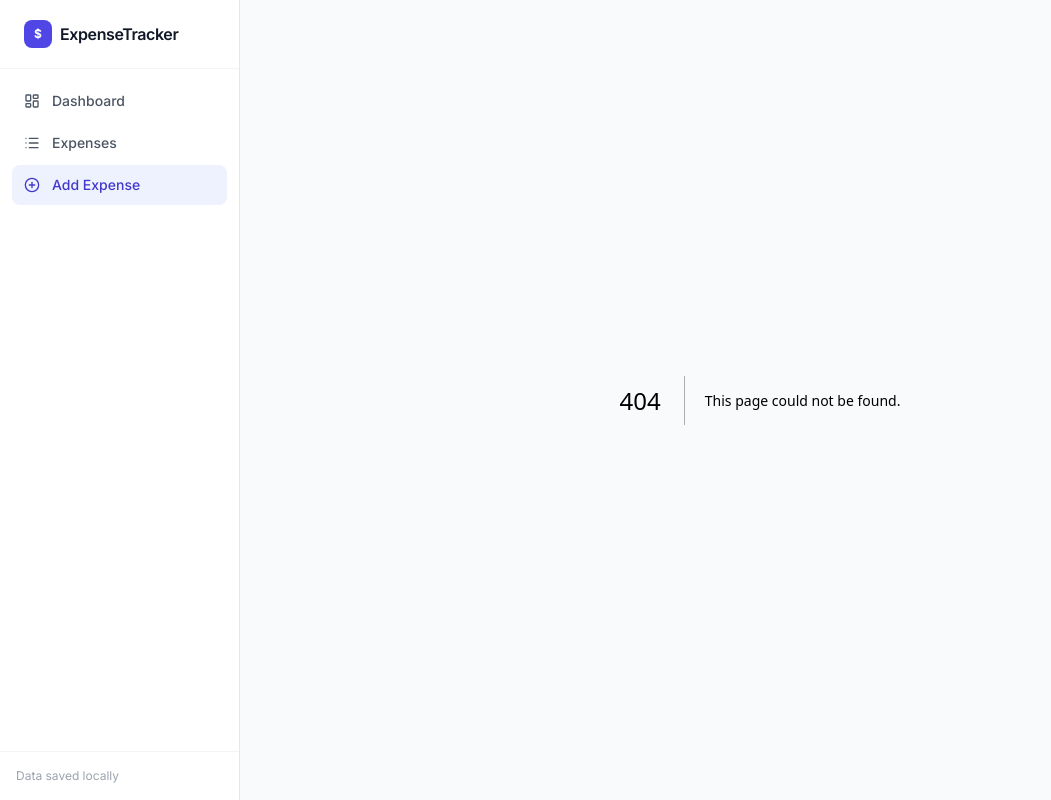
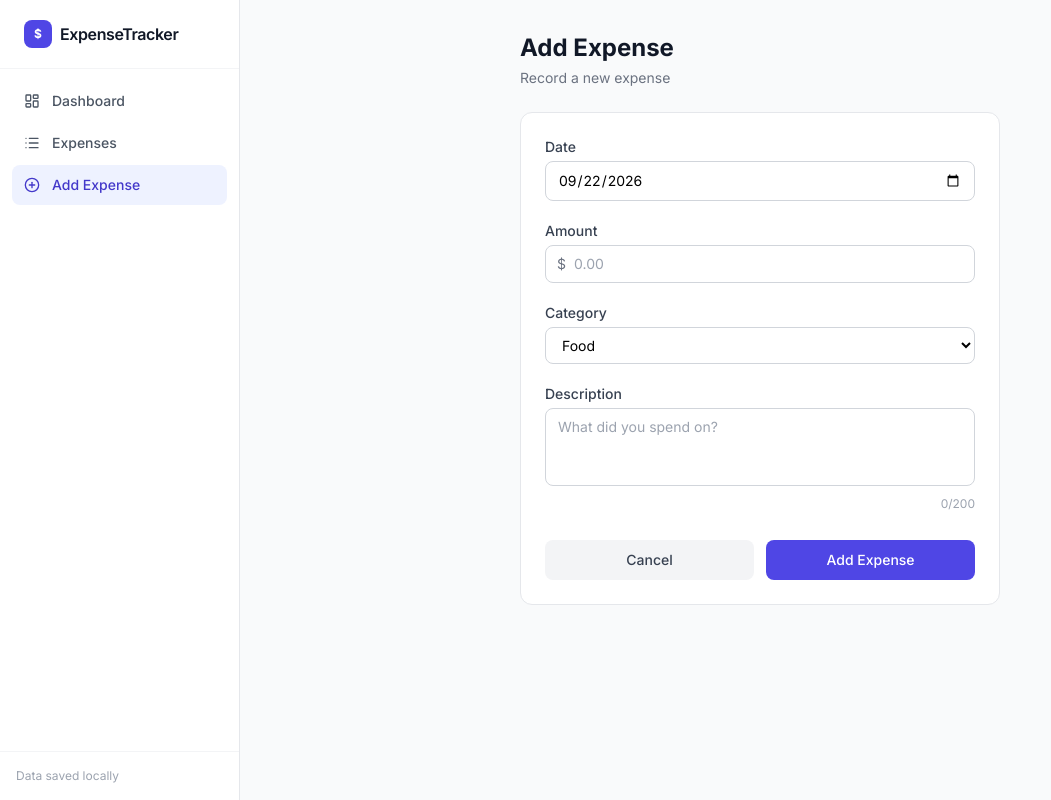
Before and after one commit to Roon/expense-tracker, a Next.js app: page /expenses/new in a window 1280 px wide. Before the commit this address had no page. Shown: the whole page, without its empty margins (0-1051 px from the left). Built offline with nearby package versions, Linux system fonts and the light colour scheme.

Commit message:
feat: add Add and Edit expense pages

```diff
--- /dev/null
+++ b/app/expenses/[id]/edit/page.tsx
@@ -0,0 +1,72 @@
+// app/expenses/[id]/edit/page.tsx
+'use client'
+
+import { useRouter } from 'next/navigation'
+import { useExpenses } from '@/hooks/useExpenses'
+import { ExpenseForm } from '@/components/ExpenseForm'
+import { EmptyState } from '@/components/EmptyState'
+import type { ExpenseFormValues } from '@/lib/schema'
+import type { Category } from '@/lib/types'
+
+export default function EditExpensePage({ params }: { params: { id: string } }) {
+  const router = useRouter()
+  const { expenses, updateExpense, isLoaded } = useExpenses()
+
+  const expense = expenses.find((e) => e.id === params.id)
+
+  if (!isLoaded) {
+    return (
+      <div className="max-w-lg mx-auto px-4 py-8">
+        <div className="h-8 w-48 bg-gray-200 rounded animate-pulse mb-6" />
+        <div className="bg-white rounded-xl border border-gray-200 p-6 space-y-4">
+          {[...Array(4)].map((_, i) => (
+            <div key={i} className="h-10 bg-gray-100 rounded animate-pulse" />
+          ))}
+        </div>
+      </div>
+    )
+  }
+
+  if (!expense) {
+    return (
+      <EmptyState
+        title="Expense not found"
+        description="This expense may have been deleted."
+        actionLabel="Back to Expenses"
+        actionHref="/expenses"
+      />
+    )
+  }
+
+  function handleSubmit(data: ExpenseFormValues) {
+    updateExpense(params.id, {
+      date: data.date,
+      amount: parseFloat(data.amount),
+      category: data.category as Category,
+      description: data.description,
+    })
+    router.push('/expenses')
+  }
+
+  return (
+    <div className="max-w-lg mx-auto px-4 py-8">
+      <div className="mb-6">
+        <h1 className="text-2xl font-bold text-gray-900">Edit Expense</h1>
+        <p className="text-sm text-gray-500 mt-1">Update the expense details</p>
+      </div>
+      <div className="bg-white rounded-xl border border-gray-200 p-6">
+        <ExpenseForm
+          defaultValues={{
+            date: expense.date,
+            amount: expense.amount.toString(),
+            category: expense.category,
+            description: expense.description,
+          }}
+          onSubmit={handleSubmit}
+          onCancel={() => router.back()}
+          submitLabel="Save Changes"
+        />
+      </div>
+    </div>
+  )
+}
--- /dev/null
+++ b/app/expenses/new/page.tsx
@@ -0,0 +1,38 @@
+// app/expenses/new/page.tsx
+'use client'
+
+import { useRouter } from 'next/navigation'
+import { useExpenses } from '@/hooks/useExpenses'
+import { ExpenseForm } from '@/components/ExpenseForm'
+import type { ExpenseFormValues } from '@/lib/schema'
+
+export default function NewExpensePage() {
+  const router = useRouter()
+  const { addExpense } = useExpenses()
+
+  function handleSubmit(data: ExpenseFormValues) {
+    addExpense({
+      date: data.date,
+      amount: parseFloat(data.amount),
+      category: data.category as import('@/lib/types').Category,
+      description: data.description,
+    })
+    router.push('/expenses')
+  }
+
+  return (
+    <div className="max-w-lg mx-auto px-4 py-8">
+      <div className="mb-6">
+        <h1 className="text-2xl font-bold text-gray-900">Add Expense</h1>
+        <p className="text-sm text-gray-500 mt-1">Record a new expense</p>
+      </div>
+      <div className="bg-white rounded-xl border border-gray-200 p-6">
+        <ExpenseForm
+          onSubmit={handleSubmit}
+          onCancel={() => router.back()}
+          submitLabel="Add Expense"
+        />
+      </div>
+    </div>
+  )
+}
```
